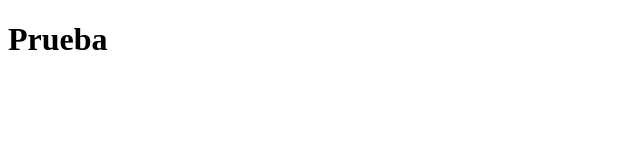
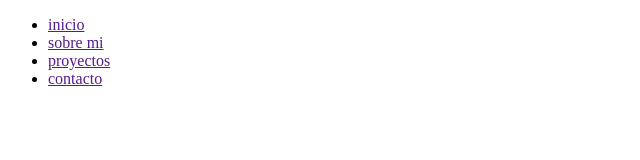
Before and after one commit to regadior/regadior.github.io, a plain HTML site: page index.html in a window 1280 px wide. Shown: the whole page, without its empty margins (0-640 px from the left). Drawn offline with Linux system fonts and the light colour scheme.

Commit message:
Inicio Header

```diff
--- a/index.html
+++ b/index.html
@@ -7,6 +7,13 @@
     <title>regadior</title>
 </head>
 <body>
-    <h1>Prueba</h1>
+    <header>
+        <ul>
+            <li><a href="">inicio</a></li>
+            <li><a href="">sobre mi</a></li>
+            <li><a href="">proyectos</a></li>
+            <li><a href="">contacto</a></li>
+        </ul>
+    </header>
 </body>
 </html>
```
Also changed, not shown: styles/style.css (added).
